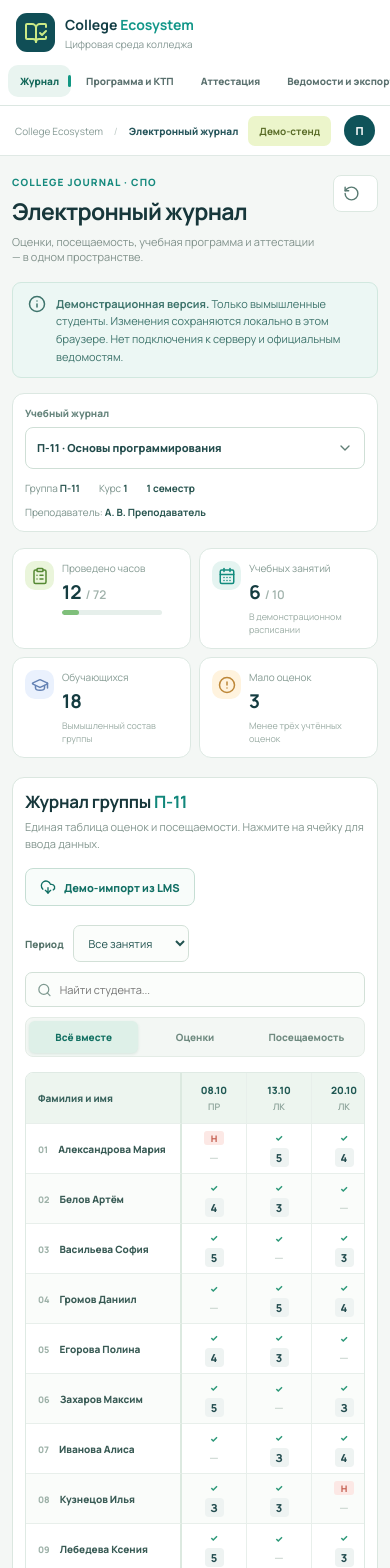
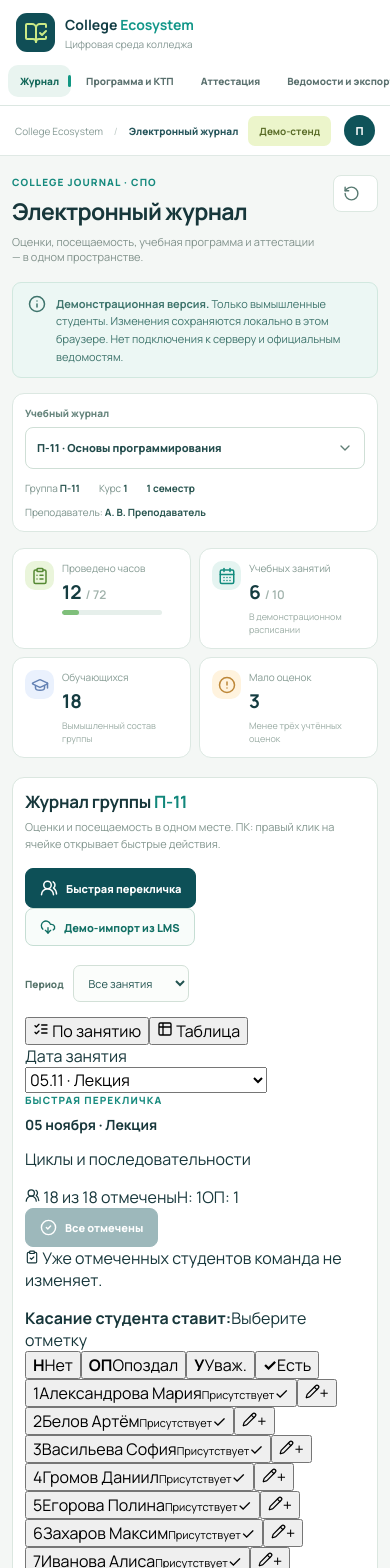
Before and after one commit to AlexeyParfenov12/college-ecosystem-journal, a React (Vite) app: page / in a window 390 px wide. Shown: the top 1568 px of the page. Built offline with nearby package versions, Linux system fonts and the light colour scheme.

Commit message:
feat: mobile lesson view, fast attendance and right-click cell actions

```diff
--- a/src/App.tsx
+++ b/src/App.tsx
@@ -4,13 +4,16 @@ import {
   AlertCircle, ArrowDownToLine, BookOpenCheck, BookText, CalendarDays,
   CheckCircle2, ChevronDown, ClipboardList, CloudDownload, FileSpreadsheet,
   GraduationCap, Info, MonitorCheck, Pencil, Plus, Printer,
-  RotateCcw, Search, Settings2, ShieldCheck, SlidersHorizontal, Trash2, X,
+  RotateCcw, Search, Settings2, ShieldCheck, SlidersHorizontal, Trash2, X, ListChecks, Table2, UsersRound,
 } from 'lucide-react'
 import { categoryTitles, createDemoState, defaultPolicy, journals, lessons, students } from './demo'
 import { summarizeStudent } from './calculations'
 import { clearDemoState, loadDemoState, saveDemoState } from './storage'
+import { QuickAttendance } from './QuickAttendance'
+import { CellContextMenu } from './CellContextMenu'
+import { fillMissingPresent } from './quickAttendanceLogic'
 import type {
-  AttendanceStatus, DemoState, GradeCategory, GradeEntry, GradingPolicy, JournalView,
+  AttendanceEntry, AttendanceStatus, DemoState, GradeCategory, GradeEntry, GradingPolicy, JournalView,
   MarkValue, ReportKind, Section,
 } from './types'
 
@@ -64,6 +67,13 @@ function App() {
   const [lateMinutes, setLateMinutes] = useState(10)
   const [reportKind, setReportKind] = useState<ReportKind>('full')
   const [notice, setNotice] = useState('')
+  const [journalLayout, setJournalLayout] = useState<'lesson' | 'table'>(() =>
+    typeof window !== 'undefined' && window.matchMedia('(max-width: 980px)').matches ? 'lesson' : 'table')
+  const [focusLessonId, setFocusLessonId] = useState('j1-l6')
+  const [rollcallLessonId, setRollcallLessonId] = useState('j1-l6')
+  const [rollcallOpen, setRollcallOpen] = useState(false)
+  const [attendanceUndo, setAttendanceUndo] = useState<{ journalId: string; lessonId: string; before: AttendanceEntry[] } | null>(null)
+  const [contextMenu, setContextMenu] = useState<{ studentId: string; lessonId: string; x: number; y: number } | null>(null)
 
   useEffect(() => { saveDemoState(data) }, [data])
 
@@ -73,6 +83,10 @@ function App() {
   const visibleStudents = groupStudents.filter(s => s.name.toLowerCase().includes(search.trim().toLowerCase()))
   const journalLessons = useMemo(() => lessons.filter(l => l.journalId === journalId), [journalId])
   const visibleLessons = journalLessons.filter(l => period === 'all' || l.date.slice(0, 7) === period)
+  const focusLesson = visibleLessons.find(l => l.id === focusLessonId)
+    ?? [...visibleLessons].reverse().find(l => l.completed)
+    ?? visibleLessons[0]
+  const rollcallLesson = journalLessons.find(l => l.id === rollcallLessonId) ?? journalLessons[0]
   const completedHours = journalLessons.filter(l => l.completed).reduce((sum, l) => sum + l.hours, 0)
   const allSummaries = useMemo(() => Object.fromEntries(groupStudents.map(s => [
     s.id, summarizeStudent(s.id, journalLessons, data.grades, data.attendance, policy),
@@ -93,15 +107,59 @@ function App() {
   function updateCategoryWeight(category: GradeCategory, weight: number) {
     updatePolicy({ categoryWeights: { ...policy.categoryWeights, [category]: weight } })
   }
-  function setAttendance(studentId: string, lessonId: string, status: AttendanceStatus) {
+  function setAttendance(studentId: string, lessonId: string, status: AttendanceStatus, silent = false, minutes = lateMinutes) {
+    setAttendanceUndo(null)
     setData(old => ({
       ...old,
       attendance: [
         ...old.attendance.filter(a => !(a.studentId === studentId && a.lessonId === lessonId)),
-        { studentId, lessonId, status, ...(status === 'late' ? { lateMinutes: Math.max(1, lateMinutes) } : {}) },
+        { studentId, lessonId, status, ...(status === 'late' ? { lateMinutes: Math.max(1, minutes) } : {}) },
       ],
     }))
-    setNotice('Отметка посещаемости сохранена в демонстрации.')
+    if (!silent) setNotice('Отметка посещаемости сохранена в демонстрации.')
+  }
+
+  function openRollcall(lessonId: string) {
+    setRollcallLessonId(lessonId)
+    setContextMenu(null)
+    setSelected(null)
+    setRollcallOpen(true)
+  }
+
+  function fillAttendanceForLesson(lessonId: string) {
+    const preview = fillMissingPresent(data.attendance, groupStudents, lessonId)
+    if (!preview.added) {
+      setNotice('Все студенты уже отмечены. Существующие отметки не изменены.')
+      return
+    }
+    setAttendanceUndo({ journalId, lessonId, before: data.attendance })
+    setData(old => ({ ...old, attendance: fillMissingPresent(old.attendance, groupStudents, lessonId).attendance }))
+    setNotice('Добавлено присутствующих: ' + preview.added + '. Существующие пропуски и опоздания сохранены.')
+  }
+
+  function undoBulkAttendance() {
+    if (!attendanceUndo || attendanceUndo.journalId !== journalId) return
+    setData(old => ({ ...old, attendance: attendanceUndo.before }))
+    setAttendanceUndo(null)
+    setNotice('Массовое заполнение отменено.')
+  }
+
+  function addQuickGrade(studentId: string, lessonId: string, value: MarkValue) {
+    if ((value === 'З' || value === 'НЗ') ? !policy.passEnabled : !policy.numericEnabled) return
+    setData(old => ({
+      ...old,
+      grades: [...old.grades, {
+        id: 'quick-' + Date.now() + '-' + Math.random().toString(36).slice(2,8),
+        studentId, lessonId, value, category: 'classwork', source: 'manual',
+      }],
+    }))
+    setContextMenu(null)
+    setNotice('Оценка ' + value + ' добавлена вручную. Можно выставить несколько оценок за занятие.')
+  }
+
+  function openCellMenu(studentId: string, lessonId: string, x: number, y: number) {
+    setSelected(null)
+    setContextMenu({ studentId, lessonId, x, y })
   }
   function addGrade() {
     if (!selected) return
@@ -151,6 +209,9 @@ function App() {
     clearDemoState()
     setData(createDemoState())
     setSelected(null)
+    setRollcallOpen(false)
+    setContextMenu(null)
+    setAttendanceUndo(null)
     setNotice('Демонстрационные данные восстановлены.')
   }
   function rowsForReport(): { headers: string[]; rows: string[][] } {
@@ -208,7 +269,14 @@ function App() {
   }
   function changeJournal(id: string) {
     setJournalId(id)
+    const lastLesson = [...lessons].reverse().find(l => l.journalId === id && l.completed)?.id
+      ?? lessons.find(l => l.journalId === id)?.id ?? ''
+    setFocusLessonId(lastLesson)
+    setRollcallLessonId(lastLesson)
     setSelected(null)
+    setRollcallOpen(false)
+    setContextMenu(null)
+    setAttendanceUndo(null)
     setSearch('')
     setNotice('')
   }
@@ -258,23 +326,43 @@ function App() {
           {section === 'journal' && <>
             <div className="content-card">
               <div className="card-header">
-                <div><h2>Журнал группы <span>{journal.group}</span></h2><p>Единая таблица оценок и посещаемости. Нажмите на ячейку для ввода данных.</p></div>
-                <button className="outline-button" onClick={importLms}><CloudDownload size={16}/> Демо-импорт из LMS</button>
+                <div><h2>Журнал группы <span>{journal.group}</span></h2><p>Оценки и посещаемость в одном месте. ПК: правый клик на ячейке открывает быстрые действия.</p></div>
+                <div className="journal-header-actions">
+                  <button className="primary-button attendance-primary" onClick={() => focusLesson && openRollcall(focusLesson.id)} disabled={!focusLesson}>
+                    <UsersRound size={18}/> Быстрая перекличка
+                  </button>
+                  <button className="outline-button lms-import-button" onClick={importLms}><CloudDownload size={16}/> Демо-импорт из LMS</button>
+                </div>
               </div>
               <div className="toolbar">
                 <div className="filter-inline">
                   <label htmlFor="month-filter">Период</label>
                   <select id="month-filter" value={period} onChange={e => setPeriod(e.target.value)}><option value="all">Все занятия</option><option value="2026-10">Октябрь 2026</option><option value="2026-11">Ноябрь 2026</option></select>
                 </div>
-                <label className="search-box"><Search size={16}/><input aria-label="Поиск студента" value={search} onChange={e => setSearch(e.target.value)} placeholder="Найти студента..." /></label>
-                <div className="segmented" role="group" aria-label="Режим таблицы">
+                {journalLayout === 'table' && <label className="search-box"><Search size={16}/><input aria-label="Поиск студента" value={search} onChange={e => setSearch(e.target.value)} placeholder="Найти студента..." /></label>}
+                {journalLayout === 'table' && <div className="segmented" role="group" aria-label="Режим таблицы">
                   {([{value:'combined',label:'Всё вместе'},{value:'grades',label:'Оценки'},{value:'attendance',label:'Посещаемость'}] as {value:JournalView,label:string}[]).map(v =>
                     <button key={v.value} className={policy.personalView === v.value ? 'selected' : ''} onClick={() => updatePolicy({personalView:v.value})}>{v.label}</button>)}
+                </div>}
+              </div>
+              <div className="journal-view-bar">
+                <div className="journal-layout-options" role="group" aria-label="Отображение журнала">
+                  <button className={journalLayout === 'lesson' ? 'chosen' : ''} onClick={() => setJournalLayout('lesson')}><ListChecks size={16}/> По занятию</button>
+                  <button className={journalLayout === 'table' ? 'chosen' : ''} onClick={() => setJournalLayout('table')}><Table2 size={16}/> Таблица</button>
                 </div>
+                {journalLayout === 'lesson' && <label className="focus-lesson-select">
+                  <span>Дата занятия</span>
+                  <select value={focusLesson?.id ?? ''} onChange={e => setFocusLessonId(e.target.value)}>
+                    {visibleLessons.map(l => <option key={l.id} value={l.id}>{formatDate(l.date)} · {l.type}{l.completed ? '' : ' · в плане'}</option>)}
+                  </select>
+                </label>}
               </div>
-              <div className="table-scroll" tabIndex={0} aria-label="Таблица журнала, прокручивается горизонтально">
+              {journalLayout === 'table' && <div className="table-scroll" tabIndex={0} aria-label="Таблица журнала, прокручивается горизонтально">
                 <table className="journal-table">
-                  <thead><tr><th className="fixed-name">Фамилия и имя</th>{visibleLessons.map(l => <th key={l.id} className={'lesson-column ' + (l.completed ? '' : 'future')} title={l.topic}><div className="lesson-date">{formatDate(l.date)}</div><div className="lesson-type">{l.type === 'Практика' ? 'ПР' : l.type === 'Лабораторная' ? 'ЛР' : l.type === 'Контрольная' ? 'КР' : 'ЛК'}</div></th>)}<th className="summary-column">Ср. балл</th><th className="summary-column">Итог*</th></tr></thead>
+                  <thead><tr><th className="fixed-name">Фамилия и имя</th>{visibleLessons.map(l => <th key={l.id} className={'lesson-column ' + (l.completed ? '' : 'future')} title={l.topic}><button className="lesson-column-action" type="button" onClick={() => openRollcall(l.id)} title={'Перекличка за ' + formatDate(l.date)} aria-label={'Перекличка за ' + formatDate(l.date)}>
+                    <span className="lesson-date">{formatDate(l.date)}</span>
+                    <span className="lesson-type">{l.type === 'Практика' ? 'ПР' : l.type === 'Лабораторная' ? 'ЛР' : l.type === 'Контрольная' ? 'КР' : 'ЛК'}</span>
+                  </button></th>)}<th className="summary-column">Ср. балл</th><th className="summary-column">Итог*</th></tr></thead>
                   <tbody>
                     {visibleStudents.map((student, index) => {
                       const summary = allSummaries[student.id]
@@ -282,7 +370,11 @@ function App() {
                         {visibleLessons.map(l => {
                           const cellGrades=getGrades(student.id,l.id)
                           const attendance=getAttendance(student.id,l.id)
-                          return <td key={l.id} className="grid-cell"><button className={'cell-button ' + (selected?.studentId===student.id && selected?.lessonId===l.id?'cell-active':'')} onClick={() => setSelected({studentId:student.id,lessonId:l.id})} aria-label={'Изменить данные ' + student.name + ' за ' + formatDate(l.date)}>
+                          return <td key={l.id} className="grid-cell"><button className={'cell-button ' + (selected?.studentId===student.id && selected?.lessonId===l.id?'cell-active':'')}
+                            onClick={() => {setContextMenu(null);setSelected({studentId:student.id,lessonId:l.id})}}
+                            onContextMenu={e => {e.preventDefault();openCellMenu(student.id,l.id,e.clientX,e.clientY)}}
+                            onKeyDown={e => {if(e.key==='ContextMenu' || (e.shiftKey && e.key==='F10')){e.preventDefault();const r=e.currentTarget.getBoundingClientRect();openCellMenu(student.id,l.id,r.left+12,r.top+12)}}}
+                            aria-haspopup="dialog" aria-label={'Изменить данные ' + student.name + ' за ' + formatDate(l.date)} title="Левый клик — подробности, правый — быстрые действия">
                             {policy.personalView !== 'grades' && <span className={'attendance-mini ' + (attendance ? 'att-' + attendance.status : 'att-empty')} title={attendance ? attendanceInfo[attendance.status].label + (attendance.lateMinutes ? ' ' + attendance.lateMinutes + ' мин' : '') : 'Не отмечено'}>{attendance ? attendanceInfo[attendance.status].short : '·'}</span>}
                             {policy.personalView !== 'attendance' && <span className="cell-marks">{cellGrades.length ? cellGrades.map(g => <span key={g.id} className={'mark-badge mark-' + g.source} title={sourceInfo[g.source].label + ' · ' + categoryTitles[g.category]}>{g.value}</span>) : <span className="empty-mark">—</span>}</span>}
                           </button></td>
@@ -293,7 +385,19 @@ function App() {
                   </tbody>
                 </table>
                 {!visibleStudents.length && <p className="empty-state">По вашему запросу студенты не найдены.</p>}
-              </div>
+              </div>}
+              {journalLayout === 'lesson' && (focusLesson ? <QuickAttendance
+                key={focusLesson.id}
+                lesson={focusLesson}
+                students={groupStudents}
+                attendance={data.attendance}
+                grades={data.grades}
+                onSet={(studentId,status,minutes) => setAttendance(studentId,focusLesson.id,status,true,minutes)}
+                onFill={() => fillAttendanceForLesson(focusLesson.id)}
+                onUndo={undoBulkAttendance}
+                canUndo={attendanceUndo?.lessonId === focusLesson.id && attendanceUndo?.journalId === journalId}
+                onEdit={studentId => {setContextMenu(null);setSelected({studentId,lessonId:focusLesson.id})}}
+              /> : <p className="empty-state">Нет занятий за этот период.</p>)}
               <div className="table-foot">
                 <div className="legend"><span><i className="legend-dot manual"/>Ручная</span><span><i className="legend-dot auto"/>Автопроверка LMS</span><span><i className="legend-dot reviewed"/>Проверено в LMS</span><span className="legend-att">Н — отсутствие · У — уважительная причина · ОП — опоздание</span></div>
                 <span>* Предварительный расчёт, не аттестация</span>
@@ -339,6 +443,35 @@ function App() {
         </main>
       </div>
 
+      {contextMenu && (() => {
+        const s=groupStudents.find(v=>v.id===contextMenu.studentId)
+        const l=journalLessons.find(v=>v.id===contextMenu.lessonId)
+        if(!s||!l)return null
+        return <CellContextMenu
+          name={s.name} lessonLabel={formatDate(l.date)+' · '+l.type}
+          x={contextMenu.x} y={contextMenu.y}
+          numericEnabled={policy.numericEnabled} passEnabled={policy.passEnabled}
+          onClose={()=>setContextMenu(null)}
+          onAttendance={status=>{setAttendance(s.id,l.id,status,false,status==='late'?10:undefined);setContextMenu(null)}}
+          onMark={value=>addQuickGrade(s.id,l.id,value)}
+          onEdit={()=>{setSelected({studentId:s.id,lessonId:l.id});setContextMenu(null)}}
+          onRollcall={()=>openRollcall(l.id)}
+        />
+      })()}
+      {rollcallOpen && rollcallLesson && <div className="rollcall-backdrop" role="presentation" onMouseDown={e=>{if(e.target===e.currentTarget)setRollcallOpen(false)}}>
+        <section className="rollcall-dialog" role="dialog" aria-modal="true" aria-label="Быстрая перекличка">
+          <QuickAttendance key={rollcallLesson.id} lesson={rollcallLesson} students={groupStudents}
+            lessonOptions={journalLessons} onSelectLesson={setRollcallLessonId}
+            attendance={data.attendance} grades={data.grades}
+            onSet={(studentId,status,minutes)=>setAttendance(studentId,rollcallLesson.id,status,true,minutes)}
+            onFill={()=>fillAttendanceForLesson(rollcallLesson.id)}
+            onUndo={undoBulkAttendance}
+            canUndo={attendanceUndo?.lessonId===rollcallLesson.id && attendanceUndo?.journalId===journalId}
+            onEdit={studentId=>{setSelected({studentId,lessonId:rollcallLesson.id});setRollcallOpen(false)}}
+            onClose={()=>setRollcallOpen(false)}
+          />
+        </section>
+      </div>}
       {selected && activeStudent && activeLesson && <div className="drawer-backdrop" onMouseDown={e => { if (e.target === e.currentTarget) setSelected(null) }}>
         <aside className="drawer" role="dialog" aria-modal="true" aria-labelledby="drawer-heading">
           <div className="drawer-header"><div><div className="eyebrow">РЕДАКТИРОВАНИЕ ЗАНЯТИЯ</div><h2 id="drawer-heading">{activeStudent.name}</h2><p>{formatDate(activeLesson.date)} · {activeLesson.type}</p></div><button className="icon-button" onClick={()=>setSelected(null)} title="Закрыть"><X size={20}/></button></div>
```
